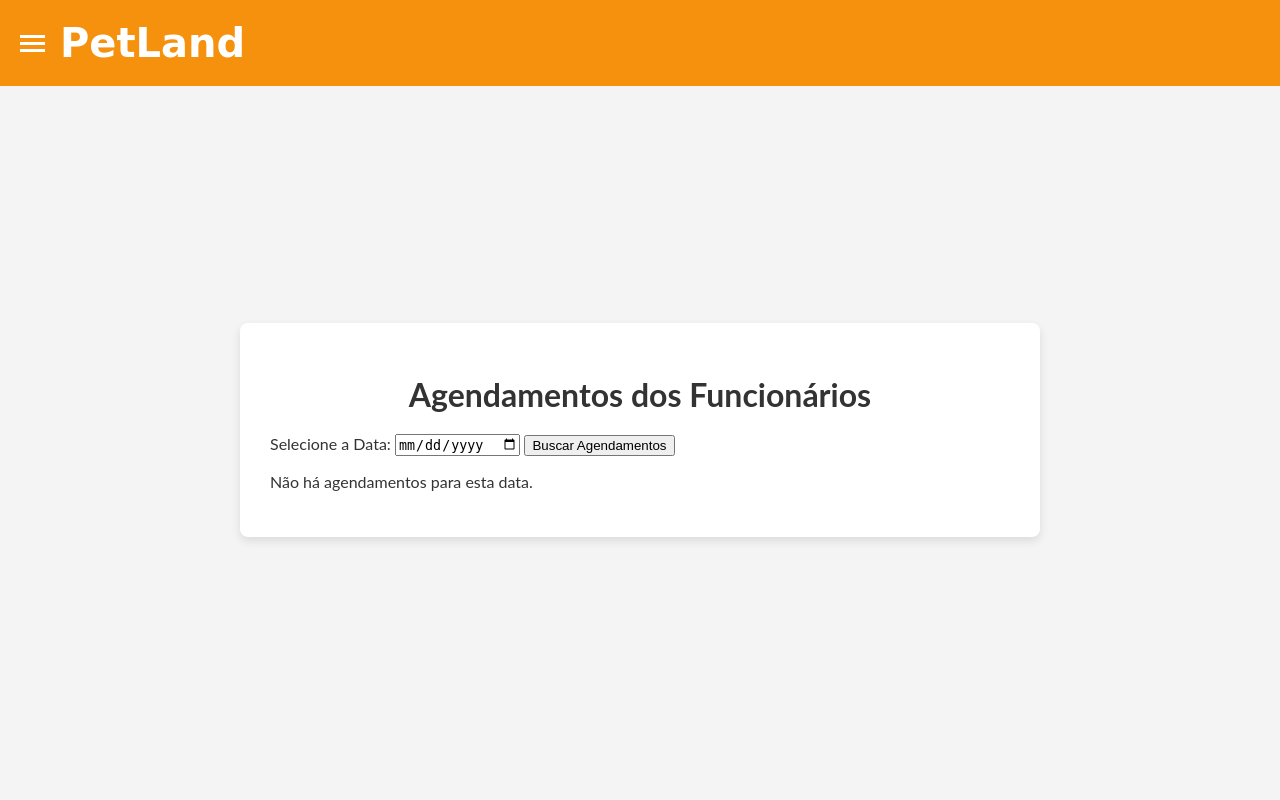
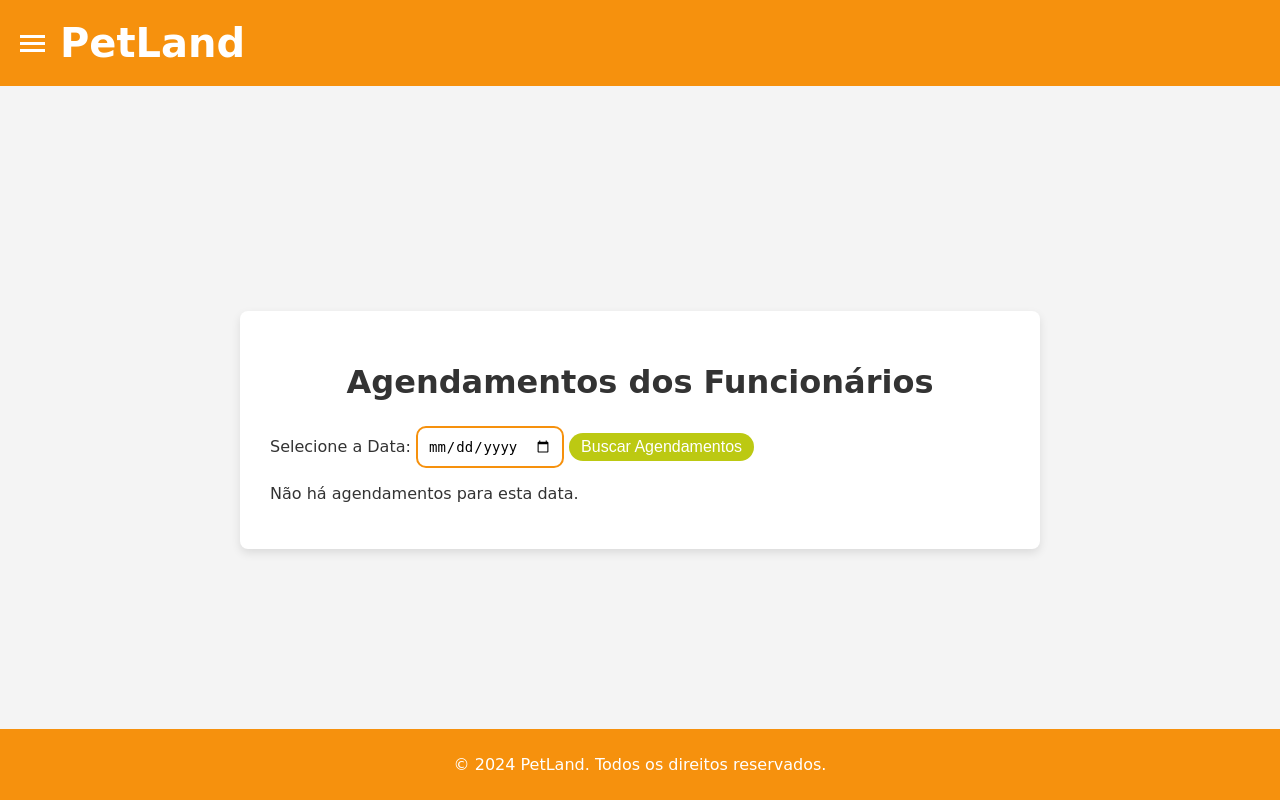
Before and after one commit to O-marqs/petland-2.0, a Flask app: page /api/buscar_agendamentos in a window 1280 px wide. Run offline with Flask 3, Linux system fonts and the light colour scheme; the visitor is signed in with stand-in values (Sample User, id 1); data that the repository does not hold is empty.

Commit message:
AdcTesteSelenium

```diff
--- a/templates/agendamentos_funcionario.html
+++ b/templates/agendamentos_funcionario.html
@@ -6,8 +6,9 @@
     <title>Agendamentos dos Funcionários - PetLand</title>
     <style>
         /* Estilos CSS (copiados e adaptados do HTML fornecido) */
+        /* Estilos CSS (copiados e adaptados do HTML fornecido) */
         body {
-            font-family: 'Lato', sans-serif;
+            font-family: 'Lobster', cursive;
             margin: 0;
             padding: 0;
             background-color: #f4f4f4;
@@ -120,12 +121,44 @@
         .agendamento h2 {
             font-size: 1.2em;
             margin: 0 0 10px;
-            color: #436E95;
+            color: #F6910D;
         }
 
         .agendamento p {
             margin: 5px 0;
             color: #555;
+        }
+        footer {
+    background-color: #F6910D;
+    color: white;
+    text-align: center;
+    padding: 10px;
+    position: absolute;
+    bottom: 0;
+    width: 100%;
+}
+button {
+            background-color: #bcc912;
+            color: white;
+            border: none;
+            padding: 5px 12px;
+            font-size: 1em;
+            border-radius: 20px;
+            cursor: pointer;
+            margin-top: 10px;
+            transition: background-color 0.3s ease;
+        }
+        button:hover {
+            background-color: #F6910D;
+        }
+        input{
+            width: 20%;
+        padding: 10px;
+        margin-top: 5px;
+        border: 2px solid #F6910D;
+        border-radius: 10px;
+        font-size: 14px;
+        box-sizing: border-box;
         }
 
         @media (max-width: 768px) {
@@ -193,7 +226,9 @@
             <p>Não há agendamentos para esta data.</p>
         {% endif %}
     </div>
-
+    <footer>
+        <p>&copy; 2024 PetLand. Todos os direitos reservados.</p>
+    </footer>
     <script>
         function toggleMenu() {
             document.getElementById('menu').classList.toggle('show');
--- a/templates/telalogin_cliente.html
+++ b/templates/telalogin_cliente.html
@@ -173,10 +173,8 @@
         <div class="form-container" >
             <!-- <h2>Petland</h2> -->
             <div class="store-info2" >
-                <img src="static/images/logo.JPEG.jpeg" alt="Logo" id="logo" >
                 <h2 class="petl">Petland</h2>
 
-                <img src="static/images/pets.jpeg.jpeg" alt="Pets"  id="petsimg">
                 <form action="/api/tela_cadastro" method="GET">
                 <div class="signup-button">
                     <input type="submit" value="Cadastre-se" id="botao-cadastrar">
```
Also changed, not shown: templates/telagendamento.html (+33 -7 lines), 1 other file.
